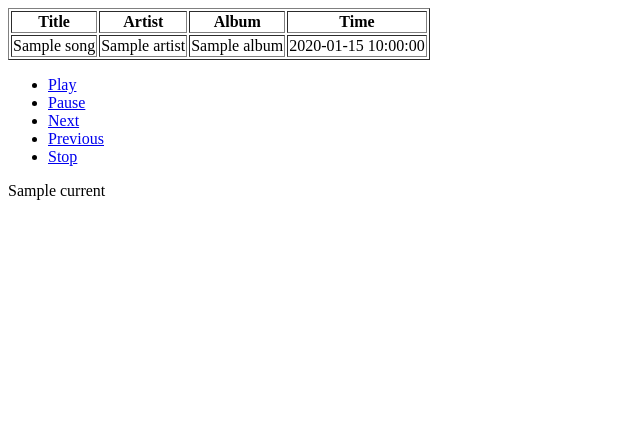
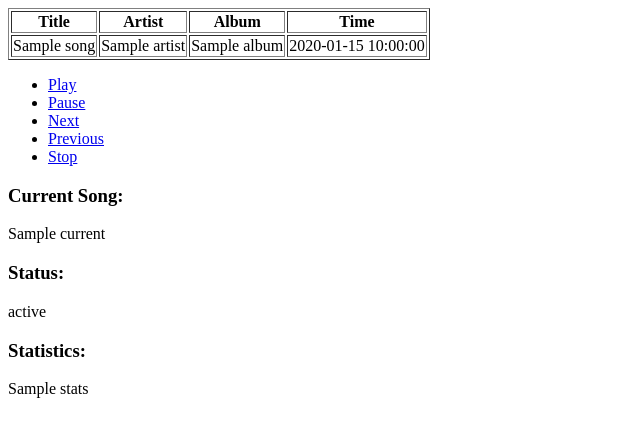
Before and after one commit to rawswift/fmwc, a Flask app: template templates/index.html in a window 1280 px wide. Shown: the top 437 px of the page, without its empty margins (0-640 px from the left). Run offline with Flask 2, Linux system fonts and the light colour scheme; the template is opened without the code that fills it: most values are stand-ins (such as "Sample title", 1, 10 or a date in 2020).

Commit message:
Add status and statistics (from MPD)

```diff
--- a/app.py
+++ b/app.py
@@ -14,6 +14,12 @@ def index():
 
     # Get current song
     current = client.currentsong()
+
+    # Get status
+    status = client.status()
+
+    # Get stats
+    stats = client.stats()
 
     client.close()
     client.disconnect()
@@ -44,7 +50,7 @@ def index():
 
             pl.append(s)
 
-    return render_template("index.html", playlist=pl, current=current)
+    return render_template("index.html", playlist=pl, current=current, status=status, stats=stats)
 
 @app.route("/play")
 def play():
--- a/templates/index.html
+++ b/templates/index.html
@@ -33,9 +33,38 @@
         </ul>
     </div>
 
+    <!-- Current song -->
     <div>
+        <div>
+            <h3>Current Song:</h3>
+        </div>
+        <div>
         {{ current }}
+        <div>
     </div>
+    <!-- Current song -->
+
+    <!-- Status -->
+    <div>
+        <div>
+            <h3>Status:</h3>
+        </div>
+        <div>
+        {{ status }}
+        <div>
+    </div>
+    <!-- Status -->
+
+    <!-- Stats -->
+    <div>
+        <div>
+            <h3>Statistics:</h3>
+        </div>
+        <div>
+        {{ stats }}
+        <div>
+    </div>
+    <!-- Stats -->
 
 <!-- JavaScript stuff! -->
 <script src="/static/js/jquery-1.10.2.min.js"></script>
```
